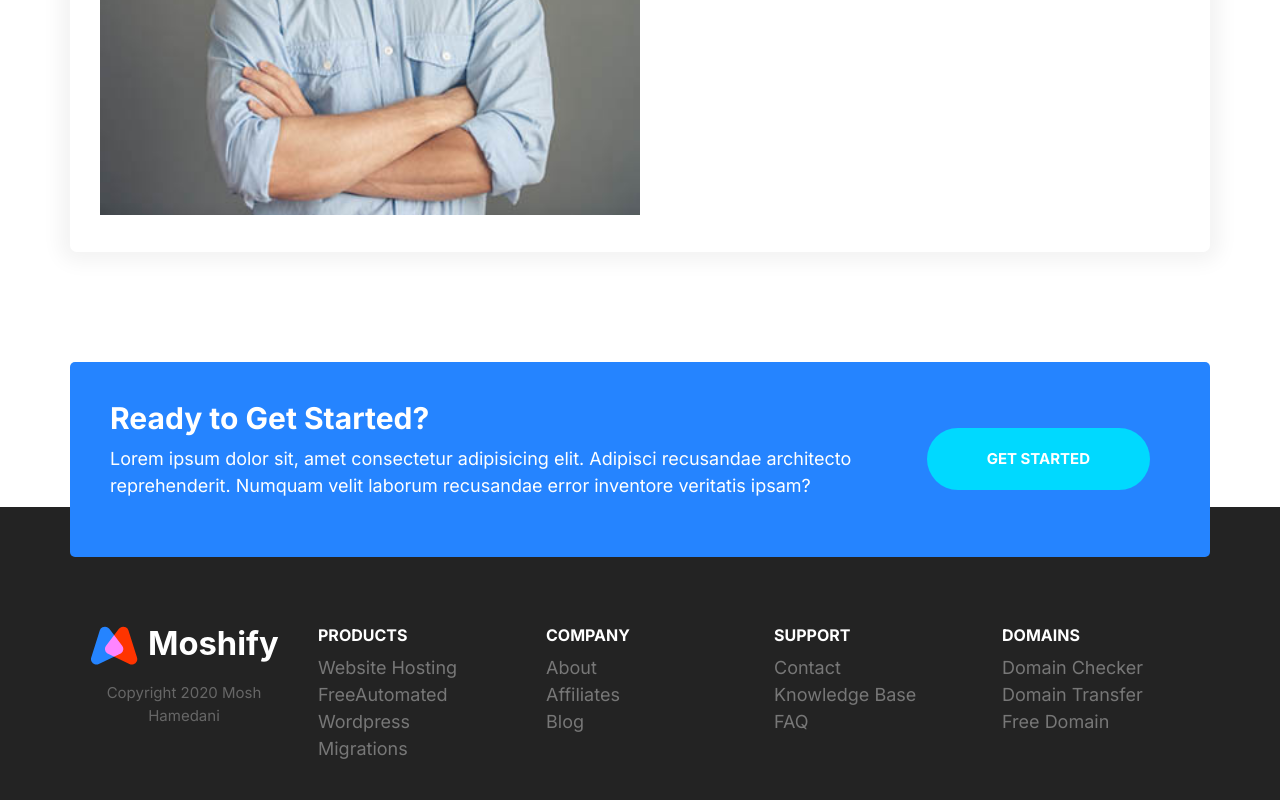
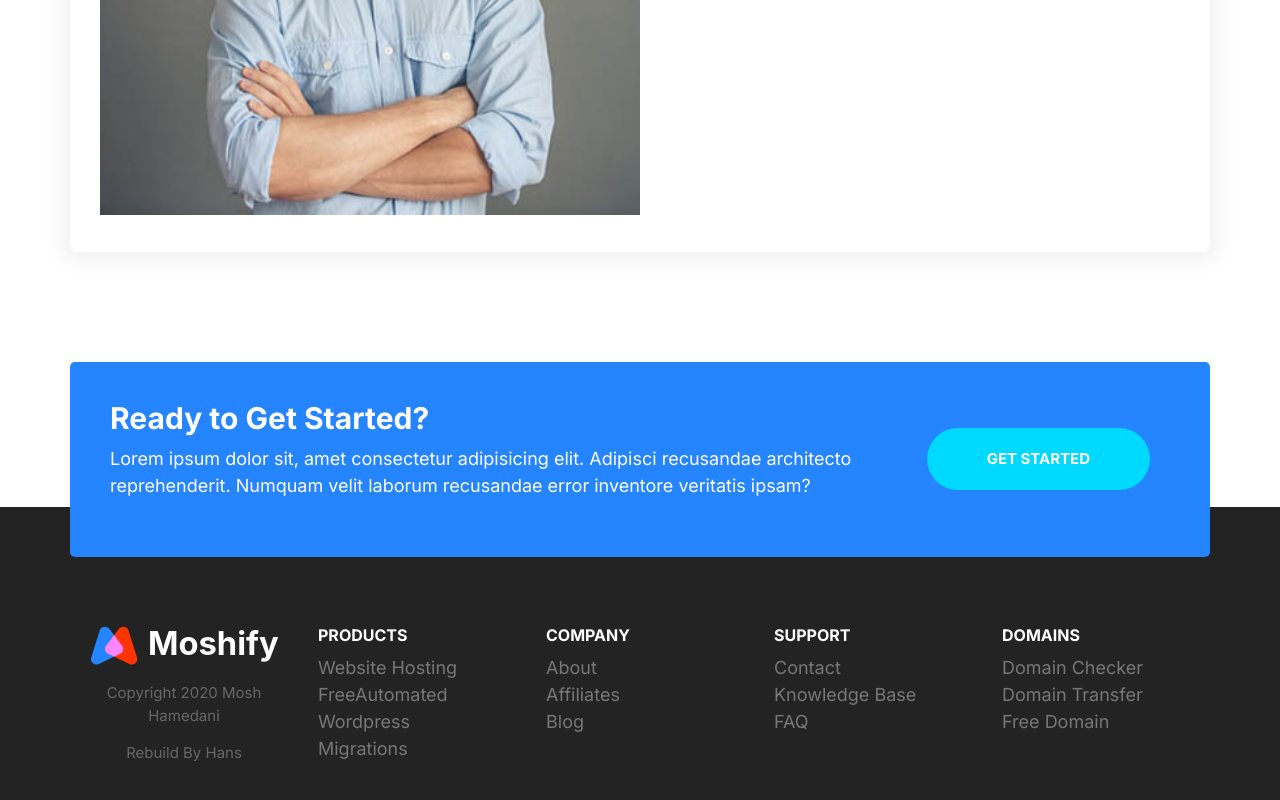
Before and after one commit to prohansm/moshify-rebuildByHans, a website built with Parcel: page index.html in a window 1280 px wide. Shown: the part 5476-6276 px from the top of the page. Built offline with nearby package versions, Linux system fonts and the light colour scheme.

Commit message:
Add rebuilder's information.

```diff
--- a/index.html
+++ b/index.html
@@ -463,6 +463,7 @@
         <div class="footer__brand">
           <img src="images/logo.svg" alt="" />
           <p class="footer__copyright">Copyright 2020 Mosh Hamedani</p>
+          <p class="footer__copyright">Rebuild By Hans</p>
         </div>
       </div>
     </footer>
```
